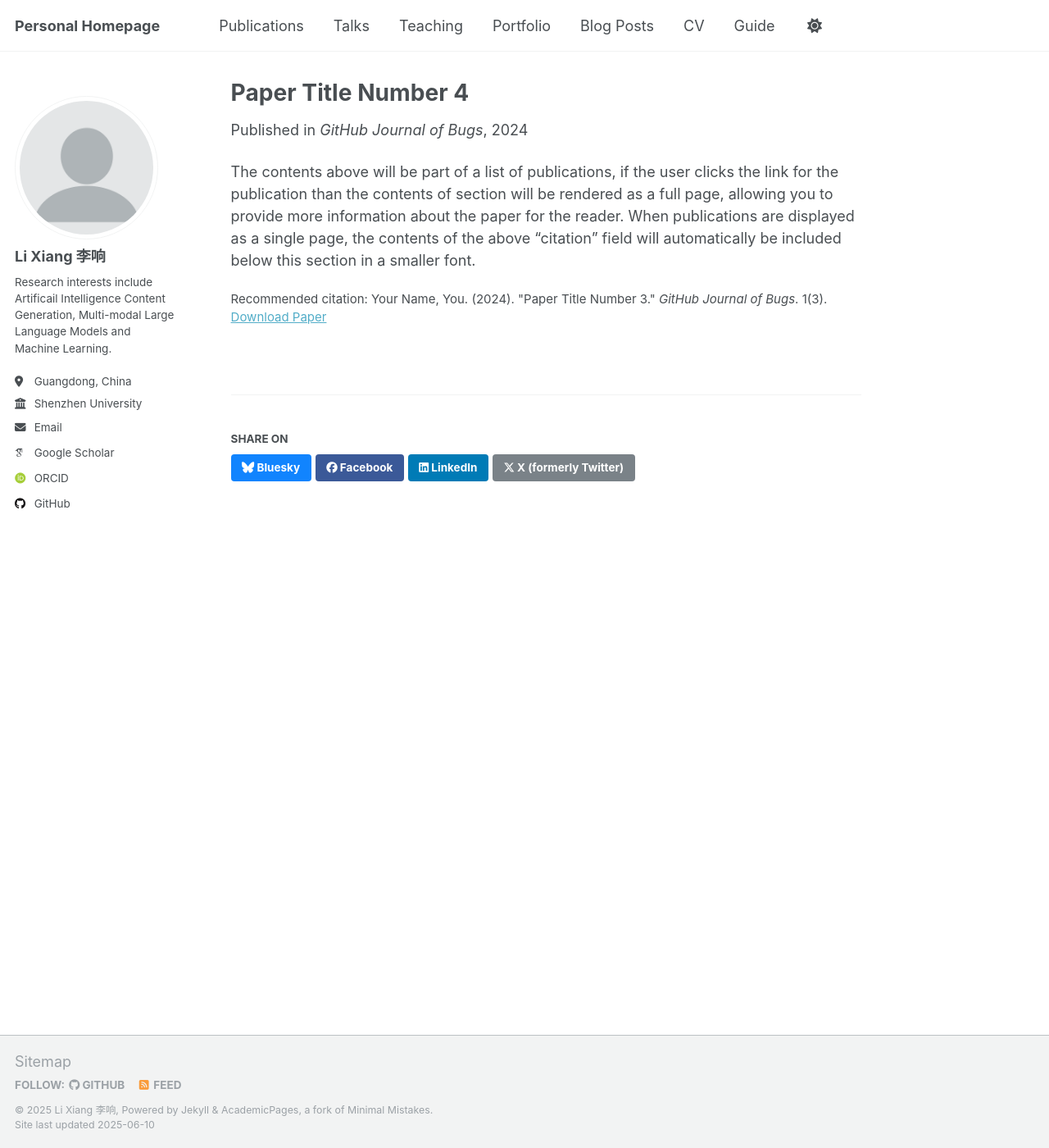
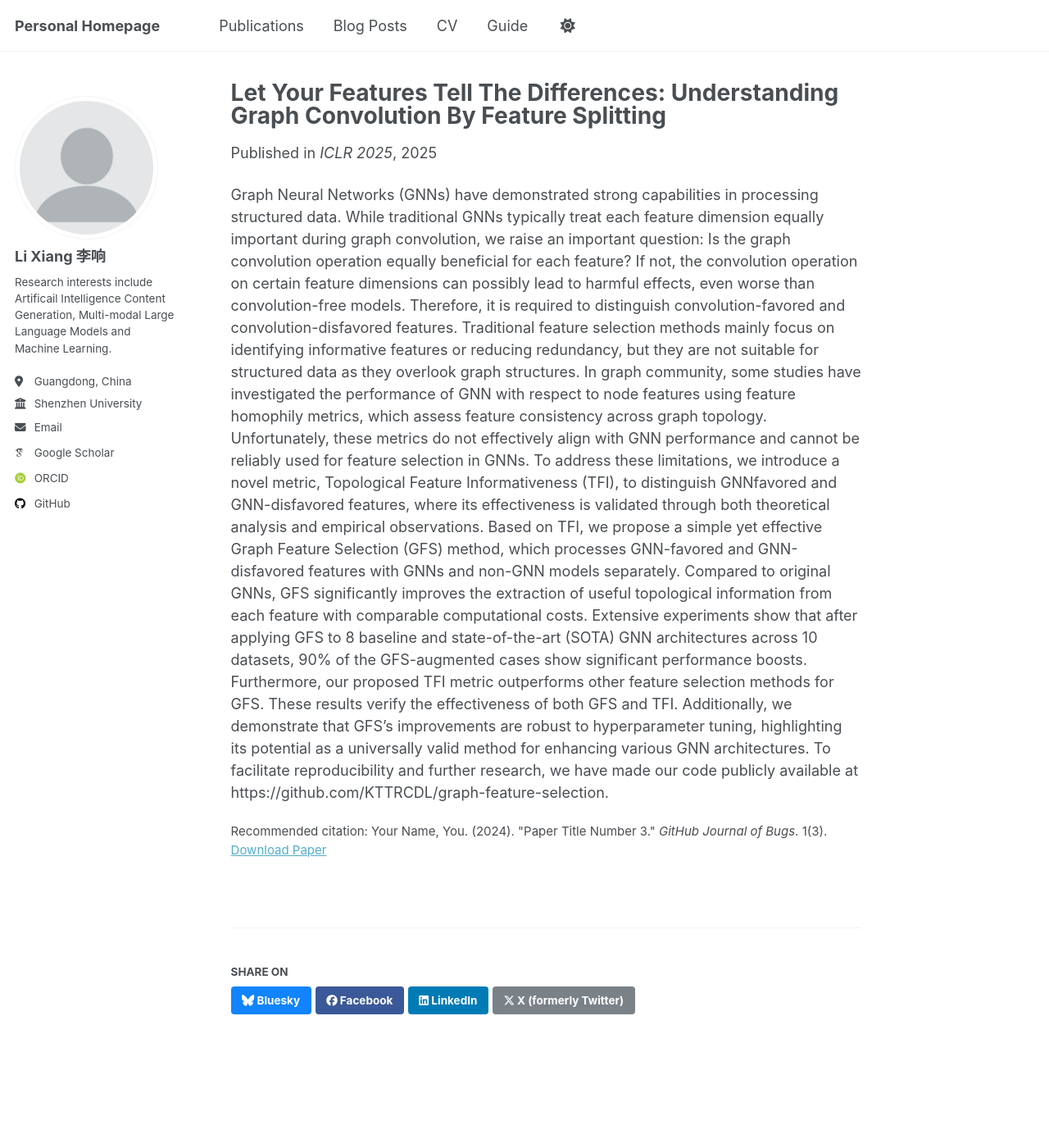
Before and after one commit to KTTRCDL/KTTRCDL.github.io, a Jekyll site: the page built from _publications/ICLR2025.md, in a window 1280 px wide and 1400 px high. Shown: the whole window at 82% size. Built offline with Jekyll 4.4.1, drawn with Linux system fonts in a browser that asks for light colours; some web fonts are replaced.

Commit message:
Update navigation and publication details for ICLR 2025 paper

```diff
--- a/_publications/ICLR2025.md
+++ b/_publications/ICLR2025.md
@@ -1,13 +1,31 @@
 ---
-title: "Paper Title Number 4"
+title: "Let Your Features Tell The Differences: Understanding Graph Convolution By Feature Splitting"
 collection: publications
 category: conferences
 permalink: /publication/ICLR2025
-excerpt: 'This paper is about fixing template issue #693.'
-date: 2024-02-17
-venue: 'GitHub Journal of Bugs'
-paperurl: 'http://academicpages.github.io/files/paper3.pdf'
+excerpt: 'This paper proposes a new metric to identify GNN-favored and GNN-disfavored features and use topological feature selection to fuse these features into GNNs, which significantly improves GNNs performance without hyper-parameter tuning.'
+date: 2025-01-23
+venue: 'ICLR 2025'
+paperurl: 'https://openreview.net/pdf?id=I9omfcWfMp'
 citation: 'Your Name, You. (2024). &quot;Paper Title Number 3.&quot; <i>GitHub Journal of Bugs</i>. 1(3).'
 ---
 
-The contents above will be part of a list of publications, if the user clicks the link for the publication than the contents of section will be rendered as a full page, allowing you to provide more information about the paper for the reader. When publications are displayed as a single page, the contents of the above "citation" field will automatically be included below this section in a smaller font.
+Graph Neural Networks (GNNs) have demonstrated strong capabilities in processing structured data. While traditional GNNs typically treat each feature dimension
+equally important during graph convolution, we raise an important question: Is
+the graph convolution operation equally beneficial for each feature? If not, the
+convolution operation on certain feature dimensions can possibly lead to harmful effects, even worse than convolution-free models. Therefore, it is required to
+distinguish convolution-favored and convolution-disfavored features. Traditional
+feature selection methods mainly focus on identifying informative features or reducing redundancy, but they are not suitable for structured data as they overlook
+graph structures. In graph community, some studies have investigated the performance of GNN with respect to node features using feature homophily metrics, which assess feature consistency across graph topology. Unfortunately, these
+metrics do not effectively align with GNN performance and cannot be reliably
+used for feature selection in GNNs. To address these limitations, we introduce
+a novel metric, Topological Feature Informativeness (TFI), to distinguish GNNfavored and GNN-disfavored features, where its effectiveness is validated through
+both theoretical analysis and empirical observations. Based on TFI, we propose
+a simple yet effective Graph Feature Selection (GFS) method, which processes
+GNN-favored and GNN-disfavored features with GNNs and non-GNN models
+separately. Compared to original GNNs, GFS significantly improves the extraction of useful topological information from each feature with comparable computational costs. Extensive experiments show that after applying GFS to 8 baseline and state-of-the-art (SOTA) GNN architectures across 10 datasets, 90% of
+the GFS-augmented cases show significant performance boosts. Furthermore, our
+proposed TFI metric outperforms other feature selection methods for GFS. These
+results verify the effectiveness of both GFS and TFI. Additionally, we demonstrate that GFS’s improvements are robust to hyperparameter tuning, highlighting
+its potential as a universally valid method for enhancing various GNN architectures. To facilitate reproducibility and further research, we have made our code
+publicly available at https://github.com/KTTRCDL/graph-feature-selection.
```
Also changed, not shown: _data/navigation.yml (+6 -6 lines).
